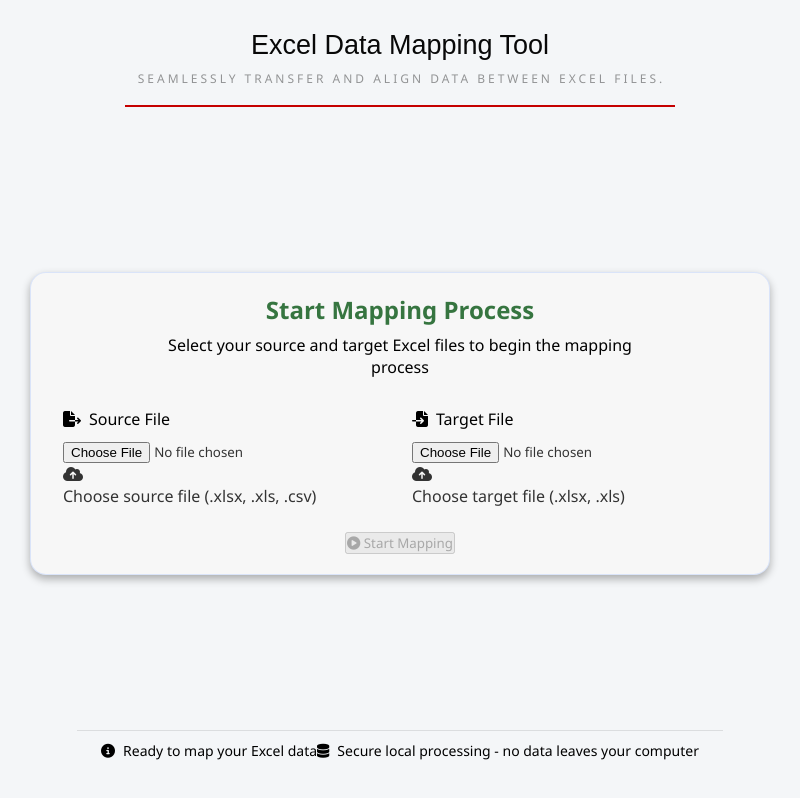
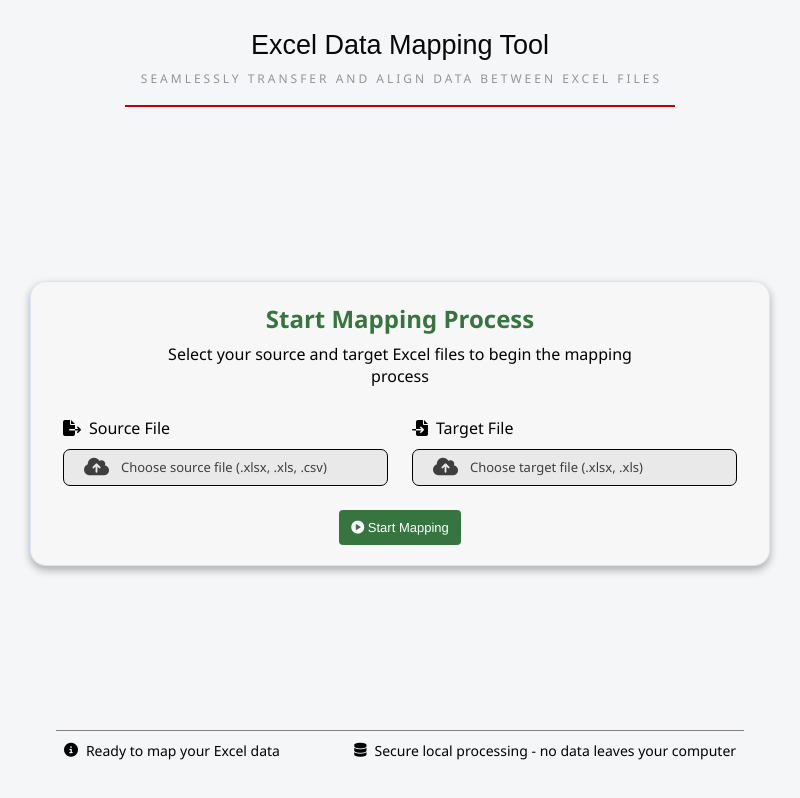
Before and after one commit to mouadtouhafi/Excel-mapper, an Electron app: page src/html/main-page.html in a window 800 px wide. Drawn offline with Linux system fonts and the light colour scheme.

Commit message:
Excluding style from html file

```diff
--- a/src/html/main-page.html
+++ b/src/html/main-page.html
@@ -6,9 +6,12 @@
     <meta name="viewport" content="width=device-width, initial-scale=1.0">
     <title>Excel Mapper - Desktop</title>
     <link rel="stylesheet" href="https://cdnjs.cloudflare.com/ajax/libs/font-awesome/6.4.0/css/all.min.css">
-    <!-- <link rel="stylesheet" href="../style/style.css"> -->
     <link rel="stylesheet" href="../style/display-data-conent.css">
-
+    <link rel="stylesheet" href="../style/title-block.css">
+    <link rel="stylesheet" href="../style/cards.css">
+    <link rel="stylesheet" href="../style/buttons.css">
+    <link rel="stylesheet" href="../style/inputs.css">
+    <link rel="stylesheet" href="../style/footer.css">
 </head>
 
 <body>
@@ -16,17 +19,14 @@
         <main class="main-content">
             <div class="header-container" id="main-page-header">
                 <h1>Excel Data Mapping Tool
-                    <span>Seamlessly transfer and align data between Excel files.</span>
+                    <span>Seamlessly transfer and align data between Excel files</span>
                 </h1>
             </div>
-
-
             <div class="file-card">
                 <div class="card-header">
                     <h3 class="card-title">Start Mapping Process</h3>
                     <p class="card-subtitle">Select your source and target Excel files to begin the mapping process</p>
                 </div>
-
                 <div class="file-input-row">
                     <div class="file-input-group">
                         <label class="input-label" for="sourceFile">
@@ -43,7 +43,6 @@
                             </div>
                         </div>
                     </div>
-
                     <div class="file-input-group">
                         <label class="input-label" for="targetFile">
                             <i class="fas fa-file-import"></i> Target File
@@ -60,7 +59,6 @@
                         </div>
                     </div>
                 </div>
-
                 <div class="button-container">
                     <button id="startButton" class="start-button" disabled>
                         <i class="fas fa-play-circle"></i> Start Mapping
@@ -78,10 +76,7 @@
                 </div>
             </footer>
         </main>
-
-
     </div>
-
     <script>
         document.addEventListener('DOMContentLoaded', () => {
             const sourceInput = document.getElementById('sourceFile');
```
